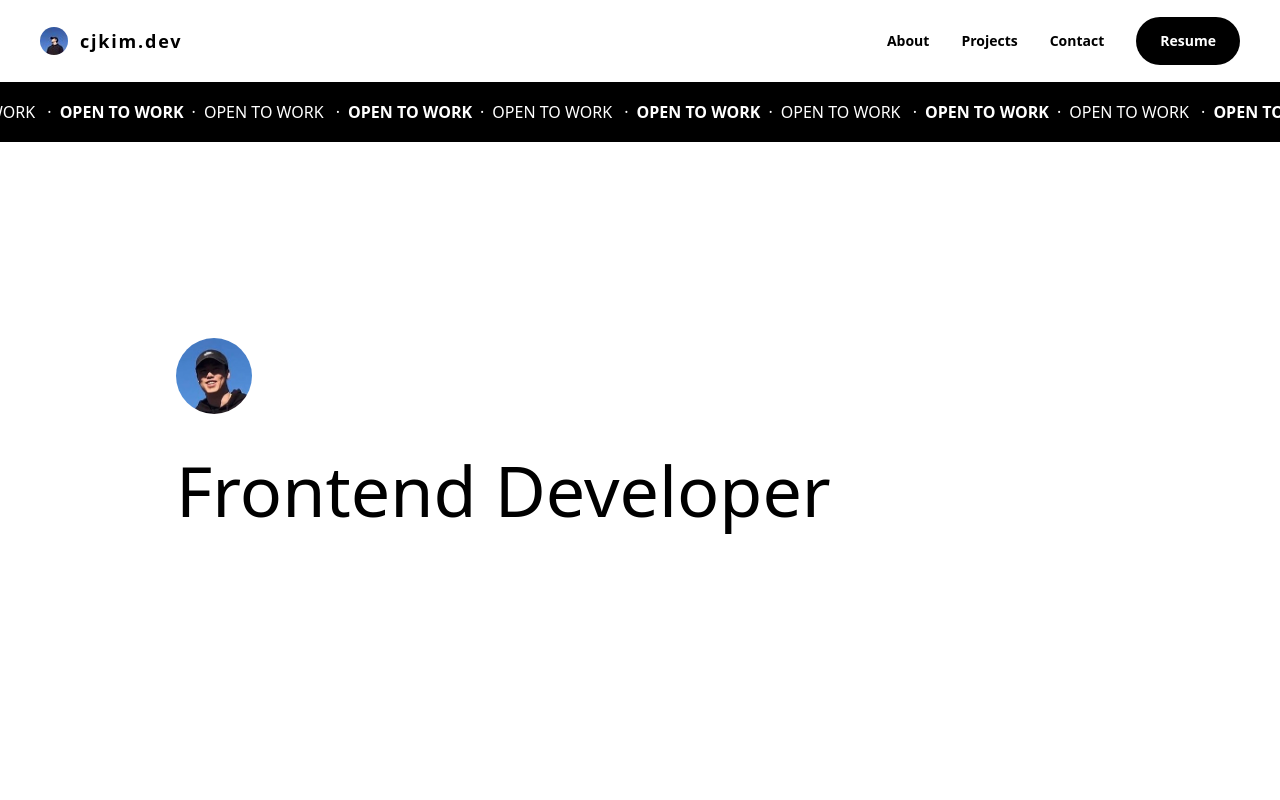
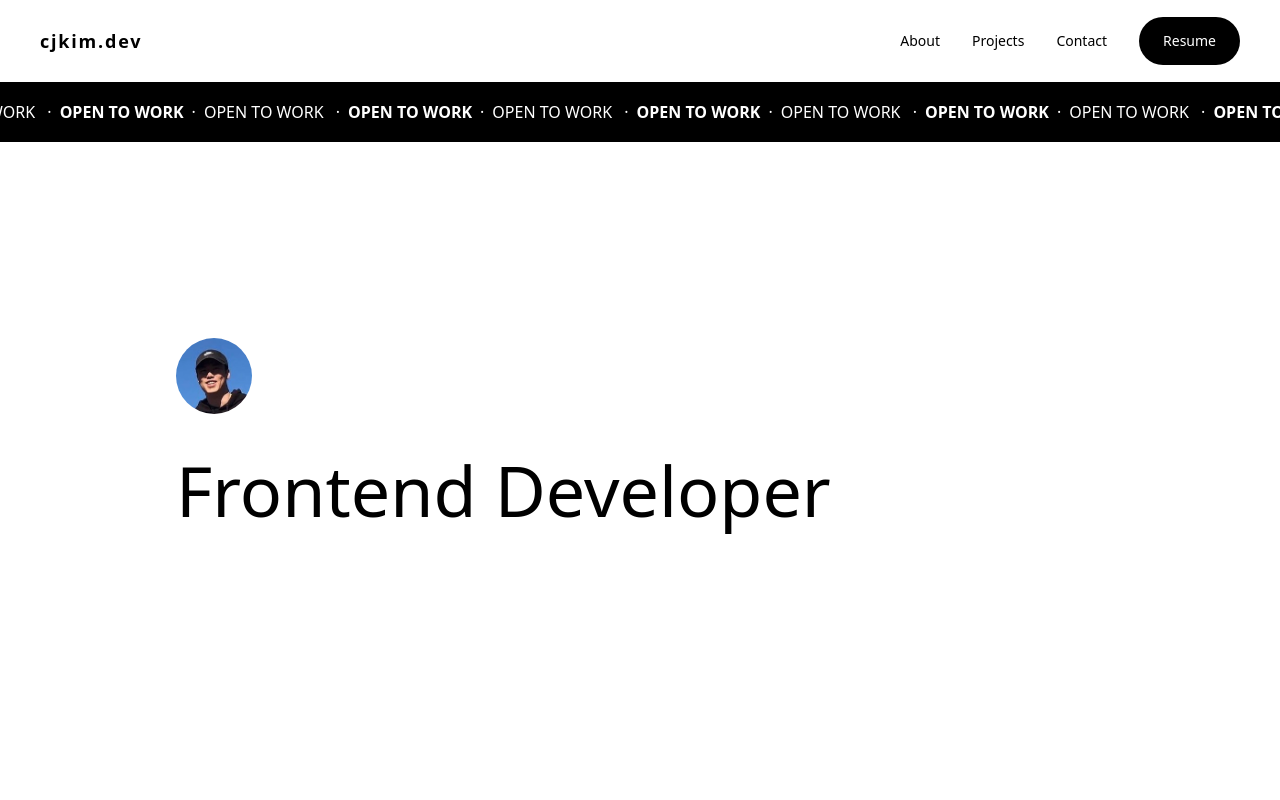
Before and after one commit to cjoak1028/cjoak1028.github.io, a React (Vite) app: page / in a window 1280 px wide. Shown: the top 800 px of the page. Built offline with nearby package versions, Linux system fonts and the light colour scheme.

Commit message:
minor fixes

```diff
--- a/src/components/About.jsx
+++ b/src/components/About.jsx
@@ -40,7 +40,9 @@ const About = () => {
           </li>
         ))}
       </ul>
-      <a className="self-end font-medium">View Resume &rarr;</a>
+      <a className="self-end font-medium hover:opacity-60 transition-opacity">
+        View Resume &rarr;
+      </a>
     </section>
   );
 };
--- a/src/components/Header.jsx
+++ b/src/components/Header.jsx
@@ -3,14 +3,24 @@ import LogoImage from "../assets/logo-profile.jpg";
 const Header = () => {
   const navLinks = ["About", "Projects", "Contact"];
 
+  const NavLink = ({ label }) => {
+    return (
+      <a className="px-4 hover:opacity-60 cursor-pointer transition-opacity">
+        {label}
+      </a>
+    );
+  };
+
   return (
     <div className="px-4 sm:px-6 md:px-10 h-[3.75rem] sm:h-[5.125rem] flex flex-row justify-between items-center bg-white">
       <div className="flex flex-row gap-2 sm:gap-3 items-center">
-        <img src={LogoImage} className="w-5 h-5 sm:w-7 sm:h-7 rounded-full" />
-        <span className="font-bold tracking-widest sm:text-lg">cjkim.dev</span>
+        {/* <img src={LogoImage} className="w-5 h-5 sm:w-7 sm:h-7 rounded-full" /> */}
+        <span className="font-semibold tracking-widest sm:text-lg">
+          cjkim.dev
+        </span>
       </div>
       <nav className="hidden sm:block">
-        <ul className="flex flex-row items-center font-bold">
+        <ul className="flex flex-row items-center font-medium">
           {navLinks.map((link, index) => {
             return (
               <li key={`${link}${index}`}>
@@ -18,24 +28,16 @@ const Header = () => {
               </li>
             );
           })}
-          <button className="ml-4 px-6 h-12 bg-black text-white rounded-full hover:opacity-60 font-bold transition-opacity">
+          <button className="ml-4 px-6 h-12 bg-black text-white rounded-full hover:opacity-60 font-medium transition-opacity">
             Resume
           </button>
         </ul>
       </nav>
-      <button className="px-4 sm:hidden font-bold hover:opacity-60 transition-opacity">
+      <button className="px-4 sm:hidden font-medium hover:opacity-60 transition-opacity">
         Menu
       </button>
     </div>
   );
 };
 
-const NavLink = ({ label }) => {
-  return (
-    <a className="px-4 hover:opacity-60 cursor-pointer transition-opacity">
-      {label}
-    </a>
-  );
-};
-
 export default Header;
--- a/src/index.css
+++ b/src/index.css
@@ -92,7 +92,7 @@
 
   .heading-md {
     font-size: 1.125rem;
-    @apply font-bold;
+    @apply font-semibold;
   }
 
   .heading-sm {
```
